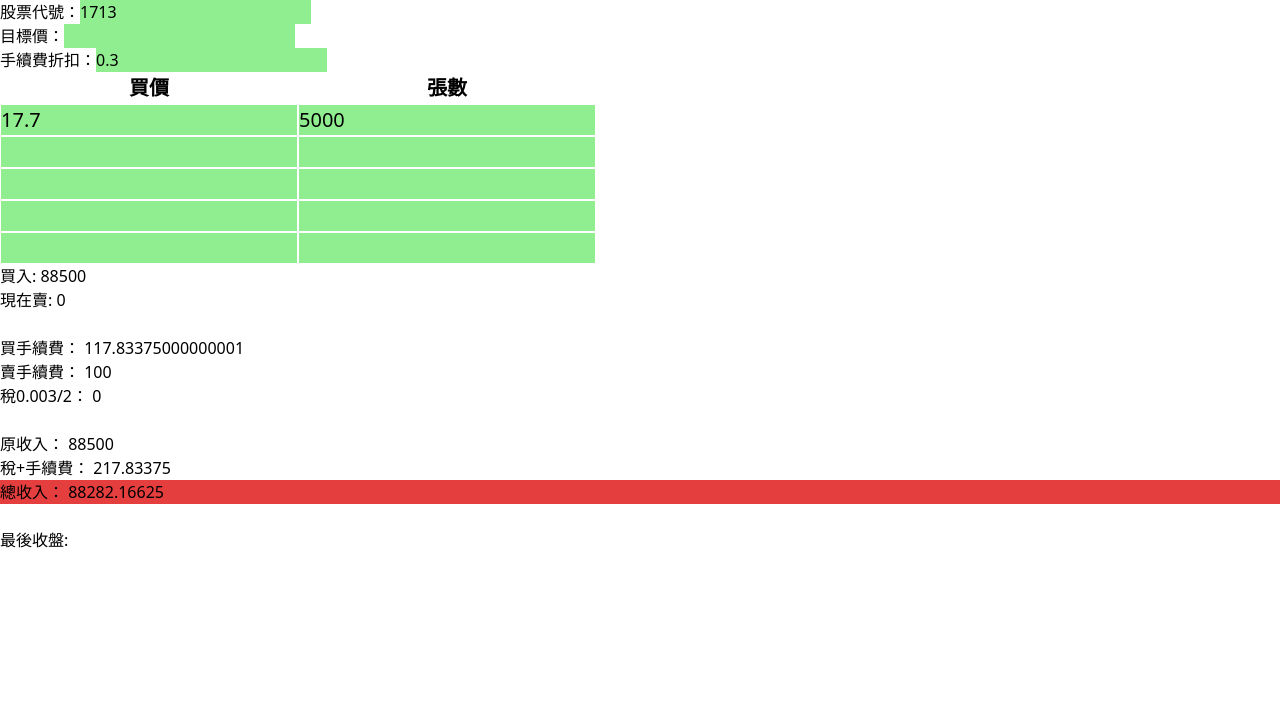
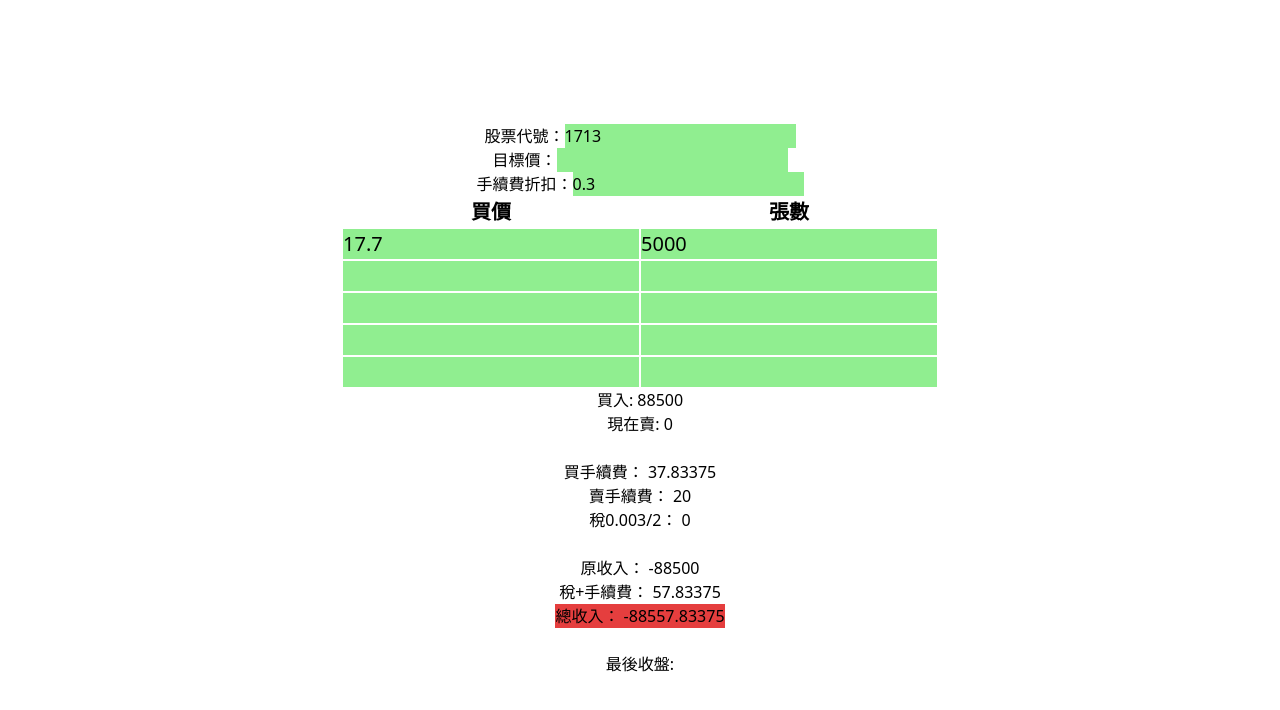
Before and after one commit to mlclmtan/vue-taiwan-day-trade-tool, a Vue app: page / in a window 1280 px wide. Shown: the top 710 px of the page. Built offline with nearby package versions, Linux system fonts and the light colour scheme; no server answers.

Commit message:
enhance 1

```diff
--- a/src/App.vue
+++ b/src/App.vue
@@ -1,5 +1,5 @@
 <template>
-  <div id="app">
+  <div id="app" class="flex flex-col items-center h-screen justify-center">
     <h3>
       股票代號：<input
         v-on:keyup.enter="lastpricefunction"
@@ -39,18 +39,18 @@ export default {
   name: 'main',
   data() {
     return {
-      stockno: '1713',
+      stockno: "1713",
       buys: [
         { id: 0, b: 17.7, v: 5000 },
-        { id: 0, b: '', v: '' },
-        { id: 0, b: '', v: '' },
-        { id: 0, b: '', v: '' },
-        { id: 0, b: '', v: '' },
+        { id: 0, b: "", v: "" },
+        { id: 0, b: "", v: "" },
+        { id: 0, b: "", v: "" },
+        { id: 0, b: "", v: "" }
       ],
-      lprice: '',
-      targetp: '',
+      lprice: "",
+      targetp: "",
       feediscount: 0.3,
-      cname: '',
+      cname: ""
     };
   },
   computed: {
@@ -71,22 +71,28 @@ export default {
     totalbuyfee() {
       let tot = 0;
       this.buys.forEach((buy) => {
-        const fee = buy.b * buy.v * 0.001425 * this.feediscount <= 20
+        if (buy.v != "" || buy.b != "") {
+          const fee =
+            buy.b * buy.v * 0.001425 * this.feediscount <= 20
               ? 20
               : buy.b * buy.v * 0.001425 * this.feediscount;
           tot += fee;
-        console.log(fee);
+        }
       });
       return tot;
     },
     totalsellfee() {
       let tot = 0;
       this.buys.forEach((buy) => {
-        const fee = this.targetp * buy.v * 0.001425 * this.feediscount <= 20
+        if (buy.v != "" || buy.b != "") {
+          const fee =
+            this.targetp * buy.v * 0.001425 * this.feediscount <= 20
               ? 20
               : this.targetp * buy.v * 0.001425 * this.feediscount;
           tot += fee;
+        }
       });
+
       return tot;
     },
     tax() {
@@ -98,28 +104,28 @@ export default {
       return tot;
     },
     income() {
-      return this.totalpaid - this.targetp * this.totalV;
+      return (this.totalpaid - this.targetp * this.totalV) * -1;
     },
     allfees() {
       return this.totalbuyfee + this.totalsellfee + this.tax;
     },
     nett() {
       return this.income - this.allfees;
-    },
+    }
   },
   mounted() {
     this.lastpricefunction();
   },
   methods: {
-    lastpricefunction() {
-      const proxyurl = 'https://cors-anywhere.herokuapp.com/';
+    lastpricefunction(url2) {
+      const proxyurl = "https://cors-anywhere.herokuapp.com/";
       const url = `https://mis.twse.com.tw/stock/api/getStockInfo.jsp?ex_ch=otc_${this.stockno}.tw&json=1&delay=0`;
       fetch(proxyurl + url)
         .then((response) => response.text())
         .then((contents) => {
           if (JSON.parse(contents).msgArray.length === 0) {
             this.other(
-              `https://mis.twse.com.tw/stock/api/getStockInfo.jsp?ex_ch=tse_${this.stockno}.tw&json=1&delay=0`,
+              `https://mis.twse.com.tw/stock/api/getStockInfo.jsp?ex_ch=tse_${this.stockno}.tw&json=1&delay=0`
             );
           }
           this.lprice = JSON.parse(contents).msgArray[0].z;
@@ -131,7 +137,7 @@ export default {
       // );
     },
     other(url) {
-      const proxyurl = 'https://cors-anywhere.herokuapp.com/';
+      const proxyurl = "https://cors-anywhere.herokuapp.com/";
       fetch(proxyurl + url)
         .then((response) => response.text())
         .then((contents) => {
@@ -145,8 +151,8 @@ export default {
       // .catch(() =>
       //   console.log("Can’t access " + url + " response. Blocked by browser1?")
       // );
-    },
-  },
+    }
+  }
 };
 </script>
 
```
Lines whose indentation alone changed are shown as unchanged.
